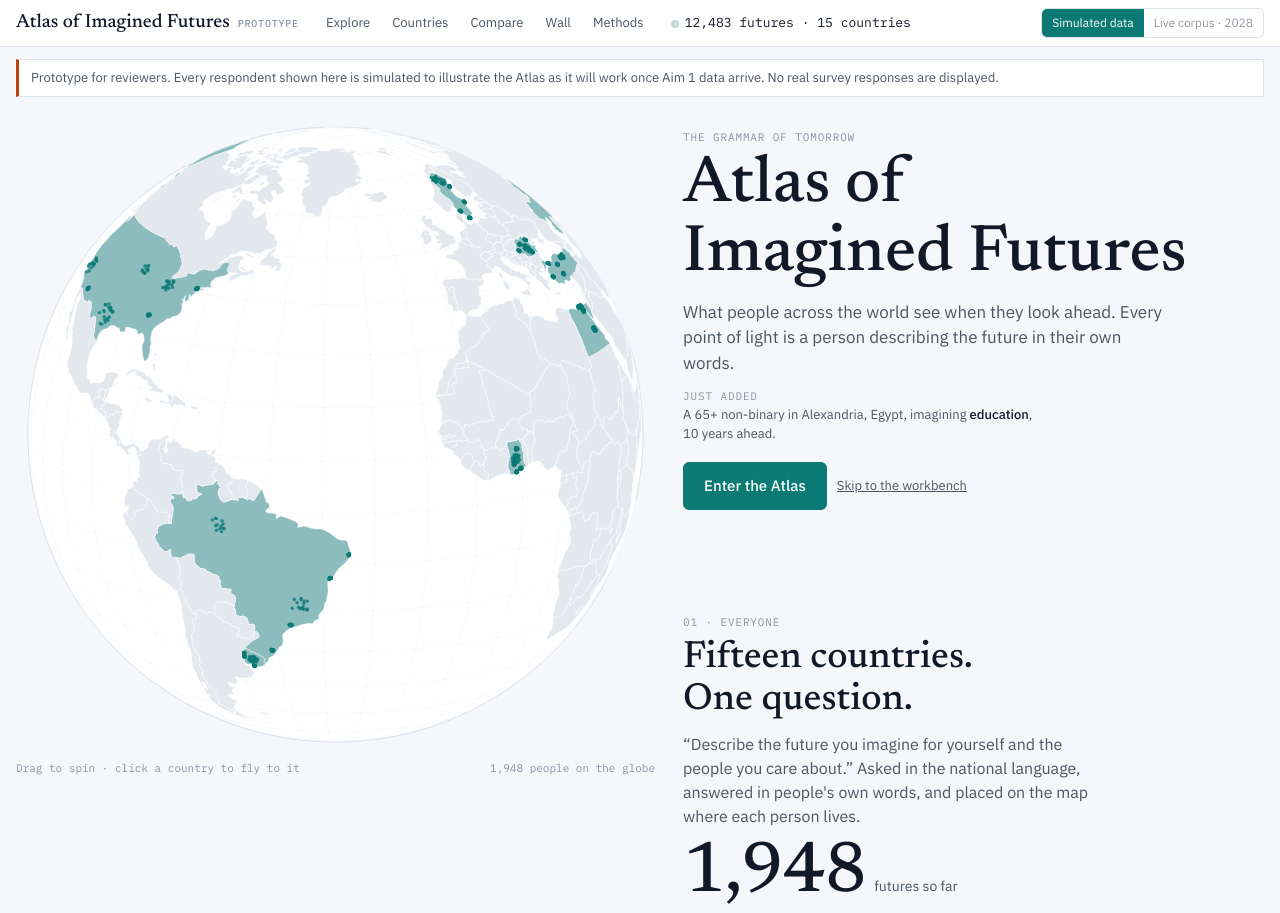
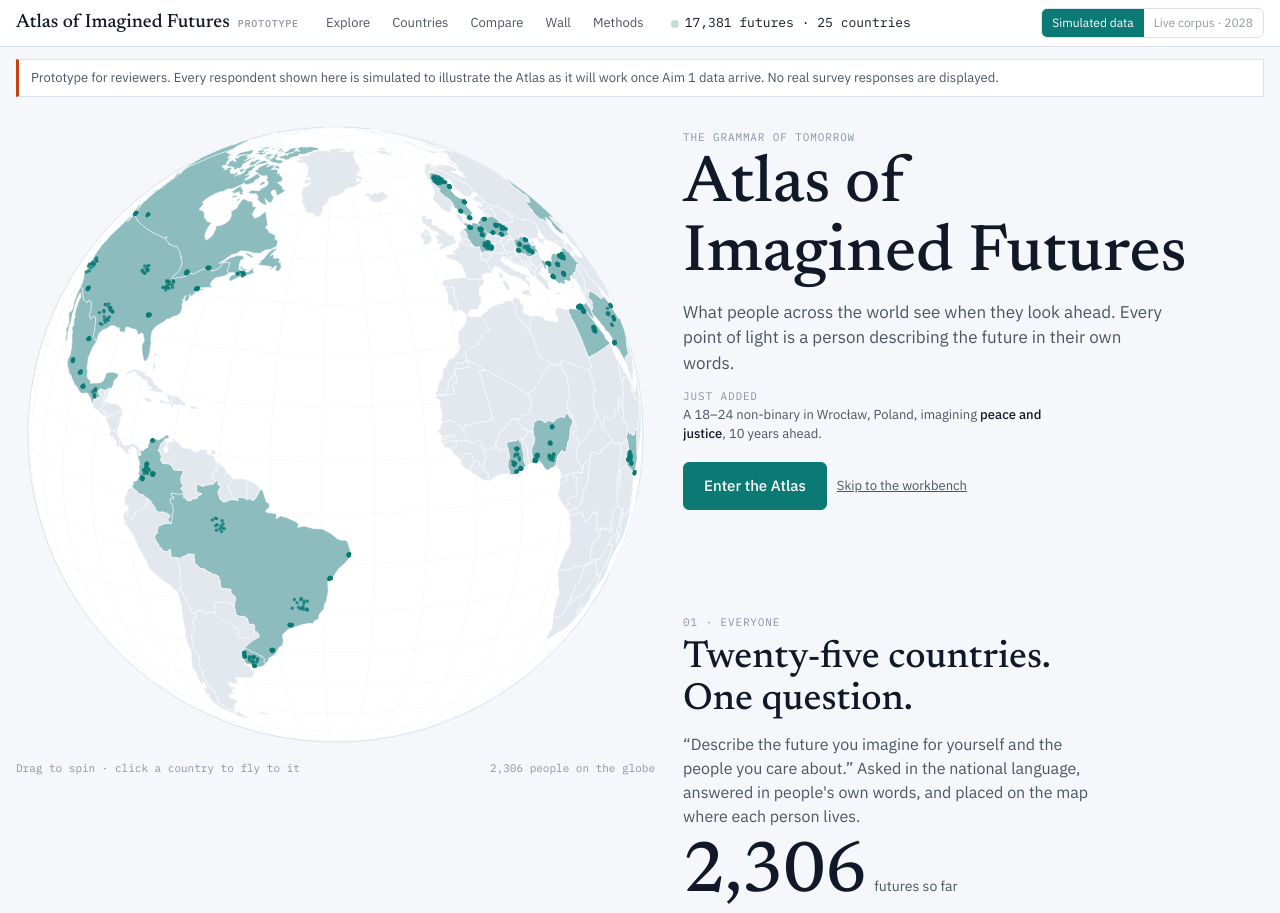
Before and after one commit to syropoulosstylianos-cyber/atlas-of-imagined-futures, a plain HTML site: page index.html in a window 1280 px wide. Shown: the top 913 px of the page. Drawn offline with nearby package versions, Linux system fonts and the light colour scheme; animation ran at ten frames a second.

Commit message:
Update to the 25-country design: ten countries added, sample tiers, current terminology
Co-Authored-By: Claude Fable 5.1 <noreply@anthropic.com>

```diff
--- a/index.html
+++ b/index.html
@@ -219,7 +219,7 @@ textarea{width:100%;min-height:90px;font:inherit;font-size:15px;padding:10px 12p
 <div class="topbar"><div class="in">
   <div class="brand">Atlas of Imagined Futures<small>prototype</small></div>
   <nav class="anchors" aria-label="Sections"><a href="#explore">Explore</a><a href="#countries">Countries</a><a href="#compare">Compare</a><a href="#wall">Wall</a><a href="#methods">Methods</a></nav>
-  <div class="livecount"><span class="pulse" aria-hidden="true"></span><span id="count">0</span> futures · 15 countries</div>
+  <div class="livecount"><span class="pulse" aria-hidden="true"></span><span id="count">0</span> futures · 25 countries</div>
   <div class="mode" role="group" aria-label="Data mode"><button type="button" class="on" id="modeSim">Simulated data</button><button type="button" disabled title="Available once Aim 1 data are deposited (Spring 2028)">Live corpus · 2028</button></div>
 </div></div>
 
@@ -240,7 +240,7 @@ textarea{width:100%;min-height:90px;font:inherit;font-size:15px;padding:10px 12p
       <div class="enter"><button type="button" class="primary" id="enter">Enter the Atlas</button><a href="#explore" class="small" style="font-size:13px;color:var(--ink-2)">Skip to the workbench</a></div>
     </header>
     <div class="steps" id="steps">
-      <div class="step" data-step="0"><div class="num">01 · Everyone</div><h2>Fifteen countries. One question.</h2><p>“Describe the future you imagine for yourself and the people you care about.” Asked in the national language, answered in people's own words, and placed on the map where each person lives.</p><div class="big"><span data-count="people">0</span><small>futures so far</small></div></div>
+      <div class="step" data-step="0"><div class="num">01 · Everyone</div><h2>Twenty-five countries. One question.</h2><p>“Describe the future you imagine for yourself and the people you care about.” Asked in the national language, answered in people's own words, and placed on the map where each person lives.</p><div class="big"><span data-count="people">0</span><small>futures so far</small></div></div>
       <div class="step" data-step="1"><div class="num">02 · How far</div><h2>Some look ahead a few years. Some look a century.</h2><p>Each person is now colored by temporal horizon, from near to far. Countries glow by how far their people look, and the differences are not where you might expect.</p><div class="big"><span data-count="far">0</span>%<small>picture thirty years ahead or more</small></div></div>
       <div class="step" data-step="2"><div class="num">03 · Who is there</div><h2>Who is in the future you imagine?</h2><p>Lit here are the people whose futures reach past their own lifetime to people not yet born. The traditions a person holds predict this more than their age or income.</p><div class="big"><span data-count="unborn">0</span>%<small>include people not yet born</small></div></div>
       <div class="step" data-step="3"><div class="num">04 · What it draws on</div><h2>Futures are built from inherited images.</h2><p>Lit now: everyone whose future draws on a divine plan. Religious, philosophical, and narrative traditions supply the schemas people think with, and the Atlas makes those schemas searchable.</p><div class="big"><span data-count="divine">0</span>%<small>draw on a divine plan</small></div></div>
@@ -291,7 +291,7 @@ textarea{width:100%;min-height:90px;font:inherit;font-size:15px;padding:10px 12p
 </section>
 
 <section class="section" id="countries">
-  <div class="section-h"><h2><span class="chapter">02</span>Countries</h2><span class="meta">Fifteen survey countries · how far ahead people look</span></div>
+  <div class="section-h"><h2><span class="chapter">02</span>Countries</h2><span class="meta">Twenty-five survey countries · how far ahead people look</span></div>
   <div class="panel">
     <div class="hint" style="padding:12px 14px 0">Each small chart is the distribution of temporal horizon in that country, in years ahead: 5 to 10, 15 to 25, 30 to 50, and 55 or more. Click one to select it on the map.</div>
     <div class="strip" id="strip"></div>
@@ -347,8 +347,8 @@ textarea{width:100%;min-height:90px;font:inherit;font-size:15px;padding:10px 12p
 <section class="section" id="methods">
   <div class="section-h"><h2><span class="chapter">05</span>Methods</h2><span class="meta">How the Atlas is built</span></div>
   <div class="panel methods">
-    <div><h3>Data</h3><p>In this prototype every respondent is simulated: a seeded generator draws each person's country, tradition, demographics, schemas, horizon, and answer text from distributions chosen to resemble plausible survey data. Nothing here is a real response.</p><p>In the live Atlas the corpus is the Aim 1 survey: about 1,000 adults in each of fifteen countries, answering the same open-ended prompts in their own language, with the Future Imagination and Traditions Inventory and present-outcome measures. New waves and new countries are added as the research program grows.</p></div>
-    <div><h3>Scoring</h3><p>Each response is scored on six dimensions, each 0 to 100: temporal horizon, richness, content and valence, agency, social boundary, and narrative form. In the live Atlas, classifiers trained on a human-coded subset produce these scores and are validated by language and by country before any number is shown. Schemas are the images, obligations, and story forms a response draws on, coded against the project codebook.</p></div>
+    <div><h3>Data</h3><p>In this prototype every respondent is simulated: a seeded generator draws each person's country, tradition, demographics, schemas, horizon, and answer text from distributions chosen to resemble plausible survey data. Nothing here is a real response.</p><p>In the live Atlas the corpus is the Aim 1 survey: 17,500 adults across twenty-five countries, 1,000 in each of ten countries and 500 in each of the other fifteen, answering the same open-ended prompts in their own language, with the Prospection and Traditions Inventory and present-outcome measures. New waves and new countries are added as the research program grows.</p></div>
+    <div><h3>Scoring</h3><p>Each response is scored on the six dimensions of prospection, each 0 to 100: temporal horizon, richness, content and valence, agency, social boundary, and narrative form. In the live Atlas, classifiers trained on a human-coded subset produce these scores and are validated by language and by country before any number is shown. Schemas are the images, obligations, and story forms a response draws on, coded against the project codebook.</p></div>
     <div><h3>Future similarity index</h3><p>A visitor's answers are compared with every respondent as a weighted sum: <code>0.3</code> overlap of schemas and themes (text and ticked boxes), <code>0.12</code> each for closeness of horizon, who is included, hopefulness, and agency, <code>0.12</code> for matching narrative form, and <code>0.10</code> for richness. People above <code>0.72</code> are counted as sharing the visitor's future. In the live Atlas the text comparison uses the same multilingual sentence embeddings as the research, so a description in any language can be placed beside futures written in any other.</p></div>
     <div><h3>Privacy</h3><p>Respondents are shown only as de-identified avatars with age band, gender, income band, education, affiliation, and a place at the level of a city or region. Answers are shown as written but with names and identifying details removed before deposit. Visitors' answers to the questionnaire are compared in the browser and never stored.</p></div>
   </div>
@@ -404,7 +404,19 @@ const COUNTRIES = [
  {n:"Thailand", map:"Thailand", lang:"Thai", trad:{Buddhist:.92,Muslim:.05,Other:.03}, w:{cycles:3,community:2,health:2,peace:2,gen:1,prosper:1,learn:1,nature:1,duty:1,tech:1,divine:.5,decline:.5}, horizon:[5,40], places:["Bangkok","Chiang Mai","Isan","Khon Kaen","the south"]},
  {n:"Japan", map:"Japan", lang:"Japanese", trad:{Unaffiliated:.6,Buddhist:.33,Other:.07}, w:{tech:3,decline:2,health:2,nature:2,community:1,gen:1,peace:1,learn:1,prosper:1,cycles:1,duty:1,divine:.2}, horizon:[5,50], places:["Tokyo","Osaka","Sendai","Fukuoka","a town in Hokkaido","Kyoto"]},
  {n:"South Korea", map:"South Korea", lang:"Korean", trad:{Unaffiliated:.5,Christian:.3,Buddhist:.2}, w:{tech:3,prosper:2,learn:2,decline:2,health:1,gen:1,community:1,peace:1,nature:1,duty:1,divine:1,cycles:.5}, horizon:[5,40], places:["Seoul","Busan","Daegu","Gwangju","Incheon"]},
+ {n:"Canada", map:"Canada", lang:"English and French", trad:{Christian:.53,Unaffiliated:.35,Other:.12}, w:{nature:3,tech:2,peace:2,gen:2,learn:2,health:2,prosper:1,community:1,duty:1,decline:1,divine:.5,cycles:.3}, horizon:[5,50], places:["Toronto","Vancouver","Montréal","Calgary","a town in Nova Scotia"]},
+ {n:"Mexico", map:"Mexico", lang:"Spanish", trad:{Christian:.89,Unaffiliated:.1,Other:.01}, w:{divine:3,community:3,gen:2,prosper:2,peace:2,health:1,learn:1,nature:1,tech:1,decline:1,duty:1,cycles:.3}, horizon:[5,30], places:["Mexico City","Guadalajara","Monterrey","Oaxaca","our pueblo in Chiapas"]},
+ {n:"Colombia", map:"Colombia", lang:"Spanish", trad:{Christian:.86,Unaffiliated:.1,Other:.04}, w:{divine:3,peace:3,community:2,gen:2,prosper:2,health:1,learn:1,nature:1,tech:1,decline:1,duty:1,cycles:.3}, horizon:[5,30], places:["Bogotá","Medellín","Cali","Barranquilla","the coffee region"]},
+ {n:"Germany", map:"Germany", lang:"German", trad:{Christian:.56,Unaffiliated:.36,Other:.08}, w:{nature:3,tech:2,peace:2,learn:2,gen:2,duty:2,prosper:1,health:1,community:1,decline:1,divine:.3,cycles:.3}, horizon:[5,50], places:["Berlin","Munich","Hamburg","Leipzig","a village in Bavaria"]},
+ {n:"Poland", map:"Poland", lang:"Polish", trad:{Christian:.91,Unaffiliated:.09}, w:{divine:2,community:2,gen:2,prosper:2,peace:2,decline:1,learn:1,health:1,nature:1,tech:1,duty:1,cycles:.3}, horizon:[5,30], places:["Warsaw","Kraków","Gdańsk","Wrocław","the countryside near Lublin"]},
+ {n:"Saudi Arabia", map:"Saudi Arabia", lang:"Arabic", trad:{Muslim:.93,Other:.07}, w:{divine:3,prosper:3,community:2,gen:2,tech:2,peace:1,health:1,learn:1,nature:.5,duty:1,decline:.5,cycles:.3}, horizon:[5,40], places:["Riyadh","Jeddah","Dammam","Mecca","the Najd"]},
+ {n:"Nigeria", map:"Nigeria", lang:"English", trad:{Muslim:.53,Christian:.45,Other:.02}, w:{divine:3,prosper:3,gen:2,community:2,learn:2,peace:2,health:1,duty:1,tech:1,nature:.5,decline:1,cycles:.3}, horizon:[5,40], places:["Lagos","Abuja","Kano","Ibadan","our village in Enugu"]},
+ {n:"Kenya", map:"Kenya", lang:"English and Swahili", trad:{Christian:.85,Muslim:.11,Other:.04}, w:{divine:3,gen:3,learn:2,community:2,prosper:2,peace:1,health:1,nature:1,tech:1,duty:1,decline:.5,cycles:.3}, horizon:[5,40], places:["Nairobi","Mombasa","Kisumu","Nakuru","our shamba in the Rift Valley"]},
+ {n:"Vietnam", map:"Vietnam", lang:"Vietnamese", trad:{Unaffiliated:.66,Buddhist:.24,Christian:.08,Other:.02}, w:{prosper:3,learn:3,community:2,gen:2,tech:2,health:1,peace:1,nature:1,cycles:1,duty:1,divine:.5,decline:.5}, horizon:[5,40], places:["Hanoi","Ho Chi Minh City","Da Nang","Hue","the Mekong Delta"]},
+ {n:"Malaysia", map:"Malaysia", lang:"Malay and English", trad:{Muslim:.64,Buddhist:.19,Christian:.09,Hindu:.06,Other:.02}, w:{divine:3,community:2,prosper:2,learn:2,gen:2,tech:1,peace:1,health:1,nature:1,duty:1,decline:.5,cycles:.5}, horizon:[5,40], places:["Kuala Lumpur","Penang","Johor Bahru","Kota Kinabalu","our kampung in Kelantan"]},
 ];
+// sample tiers in the Aim 1 design: N = 1,000 in ten countries, N = 500 in fifteen
+const BIG = new Set(["United States","Brazil","Sweden","Germany","Turkey","Egypt","India","Indonesia","South Korea","Japan"]);
 const C = Object.fromEntries(COUNTRIES.map(c => [c.n, c]));
 const CIDX = Object.fromEntries(COUNTRIES.map((c, i) => [c.n, i]));
 // place coordinates [lon, lat, spread in degrees]: cities get a tight spread, regions a wider one
@@ -424,6 +436,16 @@ const PLACE = {
  "Bangkok":[100.5,13.75,.35],"Chiang Mai":[98.98,18.79,.3],"Isan":[103.0,16.0,1.4],"Khon Kaen":[102.83,16.43,.3],"the south":[99.8,8.0,.9],
  "Tokyo":[139.7,35.68,.4],"Osaka":[135.5,34.69,.3],"Sendai":[140.87,38.27,.3],"Fukuoka":[130.4,33.59,.3],"a town in Hokkaido":[142.5,43.3,.9],"Kyoto":[135.77,35.01,.25],
  "Seoul":[126.98,37.57,.35],"Busan":[129.07,35.18,.3],"Daegu":[128.6,35.87,.25],"Gwangju":[126.85,35.16,.25],"Incheon":[126.7,37.46,.25],
+ "Toronto":[-79.38,43.65,.35],"Vancouver":[-123.12,49.28,.35],"Montréal":[-73.57,45.5,.35],"Calgary":[-114.07,51.05,.3],"a town in Nova Scotia":[-63.5,45.0,1.0],
+ "Mexico City":[-99.13,19.43,.4],"Guadalajara":[-103.35,20.67,.3],"Monterrey":[-100.32,25.67,.3],"Oaxaca":[-96.72,17.07,.3],"our pueblo in Chiapas":[-92.6,16.7,.9],
+ "Bogotá":[-74.07,4.71,.35],"Medellín":[-75.56,6.25,.3],"Cali":[-76.52,3.45,.3],"Barranquilla":[-74.8,10.97,.3],"the coffee region":[-75.6,4.9,.8],
+ "Berlin":[13.4,52.52,.35],"Munich":[11.58,48.14,.3],"Hamburg":[9.99,53.55,.3],"Leipzig":[12.37,51.34,.25],"a village in Bavaria":[11.5,48.9,1.0],
+ "Warsaw":[21.01,52.23,.35],"Kraków":[19.94,50.06,.3],"Gdańsk":[18.65,54.35,.3],"Wrocław":[17.03,51.11,.25],"the countryside near Lublin":[22.5,51.2,.9],
+ "Riyadh":[46.72,24.69,.4],"Jeddah":[39.19,21.49,.3],"Dammam":[50.1,26.43,.3],"Mecca":[39.83,21.39,.25],"the Najd":[44.5,25.5,2.0],
+ "Lagos":[3.39,6.52,.35],"Abuja":[7.49,9.06,.3],"Kano":[8.52,12.0,.3],"Ibadan":[3.9,7.38,.3],"our village in Enugu":[7.5,6.45,.8],
+ "Nairobi":[36.82,-1.29,.35],"Mombasa":[39.67,-4.05,.3],"Kisumu":[34.77,-0.09,.25],"Nakuru":[36.07,-0.3,.25],"our shamba in the Rift Valley":[35.8,0.3,1.0],
+ "Hanoi":[105.85,21.03,.35],"Ho Chi Minh City":[106.7,10.78,.35],"Da Nang":[108.2,16.05,.25],"Hue":[107.58,16.46,.25],"the Mekong Delta":[105.8,10.0,1.0],
+ "Kuala Lumpur":[101.69,3.14,.35],"Penang":[100.33,5.41,.25],"Johor Bahru":[103.76,1.49,.25],"Kota Kinabalu":[116.07,5.98,.3],"our kampung in Kelantan":[102.2,5.8,.8],
 };
 
 // ---------- original-language examples (hand-written pairs shown on a few cards per country)
@@ -469,7 +491,7 @@ const AGEB = a => a < 25 ? "18–24" : a < 35 ? "25–34" : a < 45 ? "35–44" :
 const EDU = ["Primary","Secondary","University","Postgraduate"], INC = ["Lower","Middle","Higher"], GEN = ["Woman","Man","Woman","Man","Woman","Man","Non-binary"];
 let id = 0;
 COUNTRIES.forEach(c => {
-  const n = rint(118, 142);
+  const n = BIG.has(c.n) ? rint(118, 142) : rint(59, 71);
   const keys = Object.keys(c.w), tot = keys.reduce((a, k) => a + c.w[k], 0);
   const draw = () => { let r = rnd() * tot; for (const k of keys) { r -= c.w[k]; if (r <= 0) return k; } return keys[0]; };
   const tk = Object.keys(c.trad);
@@ -830,7 +852,7 @@ chips.querySelectorAll(".chip").forEach(b => {
 });
 
 // ---------- live counter and feed
-let n = 12480; const countEl = $("#count"); countEl.textContent = n.toLocaleString();
+let n = 17380; const countEl = $("#count"); countEl.textContent = n.toLocaleString();
 const feedEl = $("#feed");
 function arrive() { const p = pick(PEOPLE); n += rint(1, 3); countEl.textContent = n.toLocaleString(); feedEl.innerHTML = `<span class="eyebrow">Just added</span><br>A ${p.ageb} ${p.gender.toLowerCase()} in ${p.place}, ${p.country}, imagining <b>${S[p.sch[0]].name.toLowerCase()}</b>, ${p.y} years ahead.`; if (p.lon || p.lat) pulseGlobe(p); }
 arrive(); setInterval(arrive, 6000);
```
